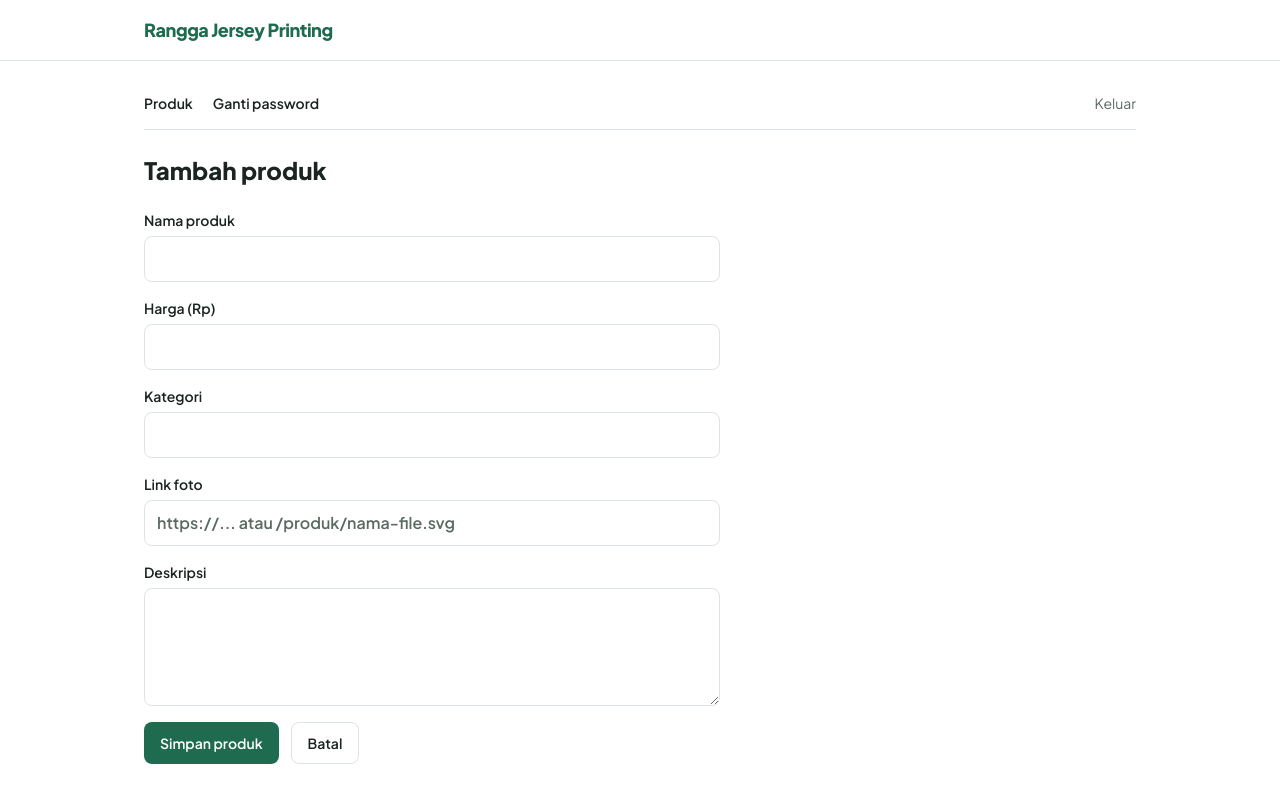
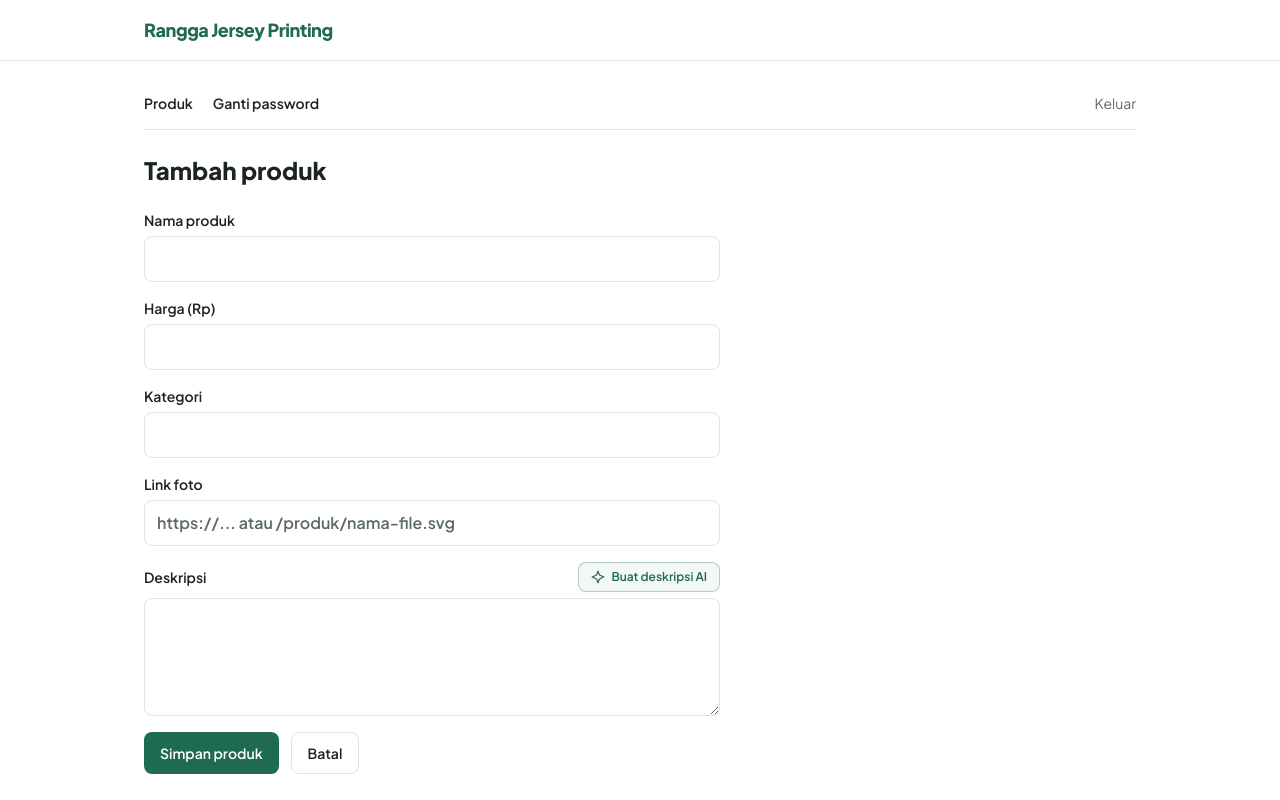
Before and after one commit to xynhiroo/rangga-jersey, a Next.js app: page /admin/produk/baru in a window 1280 px wide. Shown: the top 800 px of the page. Built offline with nearby package versions, Linux system fonts and the light colour scheme.

Commit message:
US-14: Deskripsi produk dibuat AI

```diff
--- /dev/null
+++ b/app/api/generate-deskripsi/route.js
@@ -0,0 +1,106 @@
+import { createAdminClient } from "@/lib/supabase";
+import { toko } from "@/lib/toko";
+
+export async function POST(request) {
+  // Pastikan admin sudah login
+  try {
+    const supabase = await createAdminClient();
+    const {
+      data: { user },
+      error: userError,
+    } = await supabase.auth.getUser();
+
+    if (userError || !user) {
+      return Response.json(
+        { error: "Anda harus masuk terlebih dahulu." },
+        { status: 401 }
+      );
+    }
+  } catch {
+    return Response.json(
+      { error: "Gagal memverifikasi sesi admin." },
+      { status: 401 }
+    );
+  }
+
+  // Validasi input
+  let body;
+  try {
+    body = await request.json();
+  } catch {
+    return Response.json(
+      { error: "Format permintaan tidak valid." },
+      { status: 400 }
+    );
+  }
+
+  const { nama, kategori } = body;
+
+  if (!nama || typeof nama !== "string" || !nama.trim()) {
+    return Response.json(
+      { error: "Nama produk wajib diisi untuk membuat deskripsi." },
+      { status: 400 }
+    );
+  }
+
+  const apiKey = process.env.GEMINI_API_KEY;
+  if (!apiKey) {
+    return Response.json(
+      { error: "API key Gemini belum diatur di server." },
+      { status: 500 }
+    );
+  }
+
+  // Buat prompt untuk Gemini
+  const kategoriTeks = kategori?.trim() ? ` dengan kategori "${kategori.trim()}"` : "";
+  const prompt = `Buatkan deskripsi produk singkat (2-3 kalimat) dalam bahasa Indonesia untuk produk bernama "${nama.trim()}"${kategoriTeks} dari toko "${toko.nama}". Deskripsi harus menarik, informatif, dan cocok untuk katalog online. Jangan gunakan emoji. Langsung tulis deskripsinya saja tanpa awalan atau penjelasan tambahan.`;
+
+  try {
+    const res = await fetch(
+      `https://generativelanguage.googleapis.com/v1beta/models/gemini-2.0-flash:generateContent?key=${apiKey}`,
+      {
+        method: "POST",
+        headers: { "Content-Type": "application/json" },
+        body: JSON.stringify({
+          contents: [
+            {
+              parts: [{ text: prompt }],
+            },
+          ],
+          generationConfig: {
+            temperature: 0.7,
+            maxOutputTokens: 256,
+          },
+        }),
+      }
+    );
+
+    if (!res.ok) {
+      const errorData = await res.json().catch(() => ({}));
+      console.error("Gemini API error:", res.status, errorData);
+      return Response.json(
+        { error: "Gagal menghubungi layanan AI. Silakan coba lagi." },
+        { status: 502 }
+      );
+    }
+
+    const data = await res.json();
+    const deskripsi =
+      data?.candidates?.[0]?.content?.parts?.[0]?.text?.trim();
+
+    if (!deskripsi) {
+      return Response.json(
+        { error: "AI tidak menghasilkan deskripsi. Silakan coba lagi." },
+        { status: 500 }
+      );
+    }
+
+    return Response.json({ deskripsi });
+  } catch (err) {
+    console.error("Gemini fetch error:", err);
+    return Response.json(
+      { error: "Terjadi kesalahan saat menghubungi layanan AI." },
+      { status: 500 }
+    );
+  }
+}
--- a/components/FormProduk.jsx
+++ b/components/FormProduk.jsx
@@ -1,8 +1,12 @@
+"use client";
+
+import { useState, useRef } from "react";
 import Input from "@/components/Input";
 import Tombol from "@/components/Tombol";
 
 // Dipakai untuk tambah produk (US-08) dan ubah produk (US-09). Keduanya bonus di jalur offline.
 // Nama field sama dengan kolom tabel "produk".
+// US-14: Tombol "Buat deskripsi AI" memanggil Gemini API via Route Handler.
 export default function FormProduk({
   action,
   produk = {},
@@ -10,6 +14,59 @@ export default function FormProduk({
   error,
   isPending = false,
 }) {
+  const [sedangBuatAI, setSedangBuatAI] = useState(false);
+  const [errorAI, setErrorAI] = useState(null);
+  const deskripsiRef = useRef(null);
+
+  async function buatDeskripsiAI() {
+    setErrorAI(null);
+
+    // Ambil nilai nama dan kategori dari form
+    const form = deskripsiRef.current?.closest("form");
+    if (!form) return;
+
+    const nama = form.querySelector('[name="nama"]')?.value?.trim();
+    const kategori = form.querySelector('[name="kategori"]')?.value?.trim();
+
+    if (!nama) {
+      setErrorAI("Isi nama produk terlebih dahulu.");
+      return;
+    }
+
+    setSedangBuatAI(true);
+
+    try {
+      const res = await fetch("/api/generate-deskripsi", {
+        method: "POST",
+        headers: { "Content-Type": "application/json" },
+        body: JSON.stringify({ nama, kategori }),
+      });
+
+      const data = await res.json();
+
+      if (!res.ok || data.error) {
+        setErrorAI(data.error || "Gagal membuat deskripsi.");
+        return;
+      }
+
+      if (data.deskripsi && deskripsiRef.current) {
+        // Set value pada textarea menggunakan native setter agar React mengenali perubahan
+        const nativeInputValueSetter = Object.getOwnPropertyDescriptor(
+          window.HTMLTextAreaElement.prototype,
+          "value"
+        ).set;
+        nativeInputValueSetter.call(deskripsiRef.current, data.deskripsi);
+        deskripsiRef.current.dispatchEvent(
+          new Event("input", { bubbles: true })
+        );
+      }
+    } catch {
+      setErrorAI("Terjadi kesalahan saat menghubungi layanan AI.");
+    } finally {
+      setSedangBuatAI(false);
+    }
+  }
+
   return (
     <form action={action} className="flex max-w-xl flex-col gap-4">
       {error && (
@@ -34,7 +91,50 @@ export default function FormProduk({
         placeholder="https://... atau /produk/nama-file.svg"
         defaultValue={produk.foto_url}
       />
-      <Input label="Deskripsi" name="deskripsi" textarea defaultValue={produk.deskripsi} />
+
+      {/* US-14: Deskripsi dengan tombol AI */}
+      <div className="flex flex-col gap-1.5">
+        <div className="flex items-center justify-between">
+          <label htmlFor="deskripsi-input" className="text-sm font-semibold">
+            Deskripsi
+          </label>
+          <button
+            type="button"
+            onClick={buatDeskripsiAI}
+            disabled={sedangBuatAI || isPending}
+            className="inline-flex items-center gap-1.5 rounded-lg border border-utama/30 bg-utama/5 px-3 py-1.5 text-xs font-semibold text-utama transition-all hover:bg-utama/10 hover:border-utama/50 disabled:opacity-50 disabled:cursor-not-allowed"
+          >
+            {sedangBuatAI ? (
+              <>
+                <svg className="h-3.5 w-3.5 animate-spin" viewBox="0 0 24 24" fill="none">
+                  <circle className="opacity-25" cx="12" cy="12" r="10" stroke="currentColor" strokeWidth="4" />
+                  <path className="opacity-75" fill="currentColor" d="M4 12a8 8 0 018-8V0C5.373 0 0 5.373 0 12h4z" />
+                </svg>
+                Membuat...
+              </>
+            ) : (
+              <>
+                <svg className="h-3.5 w-3.5" viewBox="0 0 24 24" fill="none" stroke="currentColor" strokeWidth="2" strokeLinecap="round" strokeLinejoin="round">
+                  <path d="M12 2L9.5 8.5 2 12l7.5 3.5L12 22l2.5-6.5L22 12l-7.5-3.5z" />
+                </svg>
+                Buat deskripsi AI
+              </>
+            )}
+          </button>
+        </div>
+        <textarea
+          ref={deskripsiRef}
+          id="deskripsi-input"
+          name="deskripsi"
+          rows={4}
+          defaultValue={produk.deskripsi}
+          className="w-full rounded-lg border border-garis bg-latar px-3 py-2.5 text-base text-teks placeholder:text-teks-lembut focus:border-utama focus:outline-none"
+        />
+        {errorAI && (
+          <p className="text-xs text-bahaya">{errorAI}</p>
+        )}
+      </div>
+
       <div className="flex gap-3">
         <Tombol type="submit" disabled={isPending}>
           {labelTombol}
```
Also changed, not shown: 1 other file (tests, documents, lock files or other folders).
